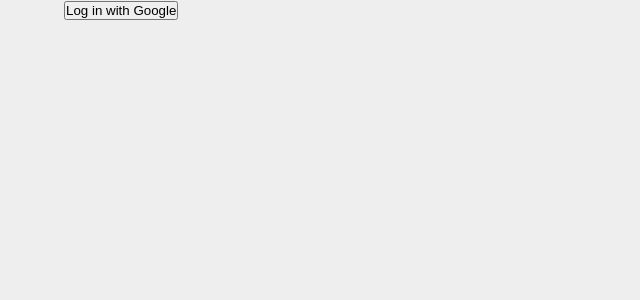
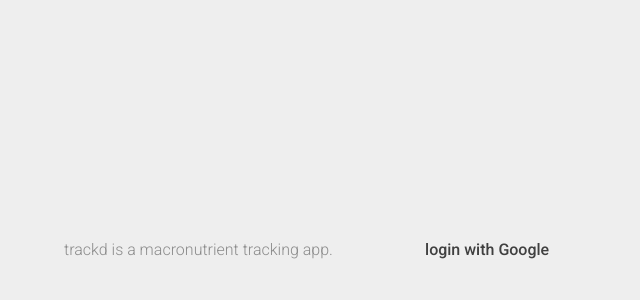
Before and after one commit to mtthdz/trackd, a React (Create React App) app in the folder client/: page / in a window 1280 px wide. Shown: the top 300 px of the page, without its empty margins (0-640 px from the left). Built offline with nearby package versions, Linux system fonts and the light colour scheme; no server answers.

Commit message:
completed login page styling

```diff
--- a/client/src/pages/Login.js
+++ b/client/src/pages/Login.js
@@ -8,8 +8,30 @@ const WrapperStyles = styled.div`
   max-width: 1200px;
   width: 90%;
   margin: 0 auto;
-  height: 2000px;
+  margin-top: 30vh;
+
+  h1 {
+    display: inline-block;
+    font-size: 1.6rem;
+    font-weight: 300;
+    margin-right: 8%;
+    color: #40404090;
+  }
+
+  button {
+    outline: none;
+    border: none;
+    font-family: 'Roboto', sans-serif;
+    font-size: 1.6rem;
+    color: #404040;
+  }
+
+  button:hover,
+  button:focus {
+    color: #40404070;
+  }
 `;
+
 
 const Login = () => {
   const user = useContext(UserContext);
@@ -30,7 +52,8 @@ const Login = () => {
 
   return(
     <WrapperStyles>
-      <button onClick={login}>Log in with Google</button>
+      <h1>trackd is a macronutrient tracking app.</h1>
+      <button onClick={login}>login with Google</button>
     </WrapperStyles>
   );
 }
```
